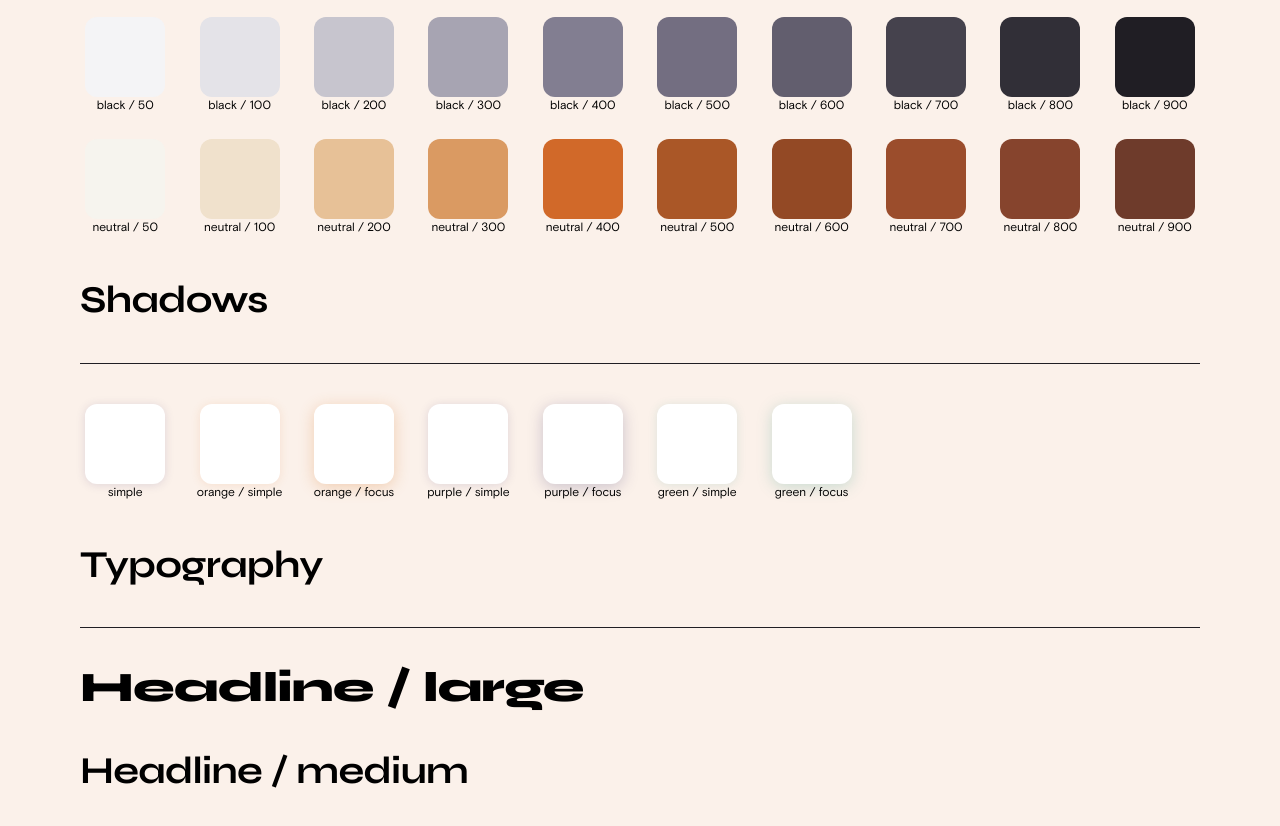
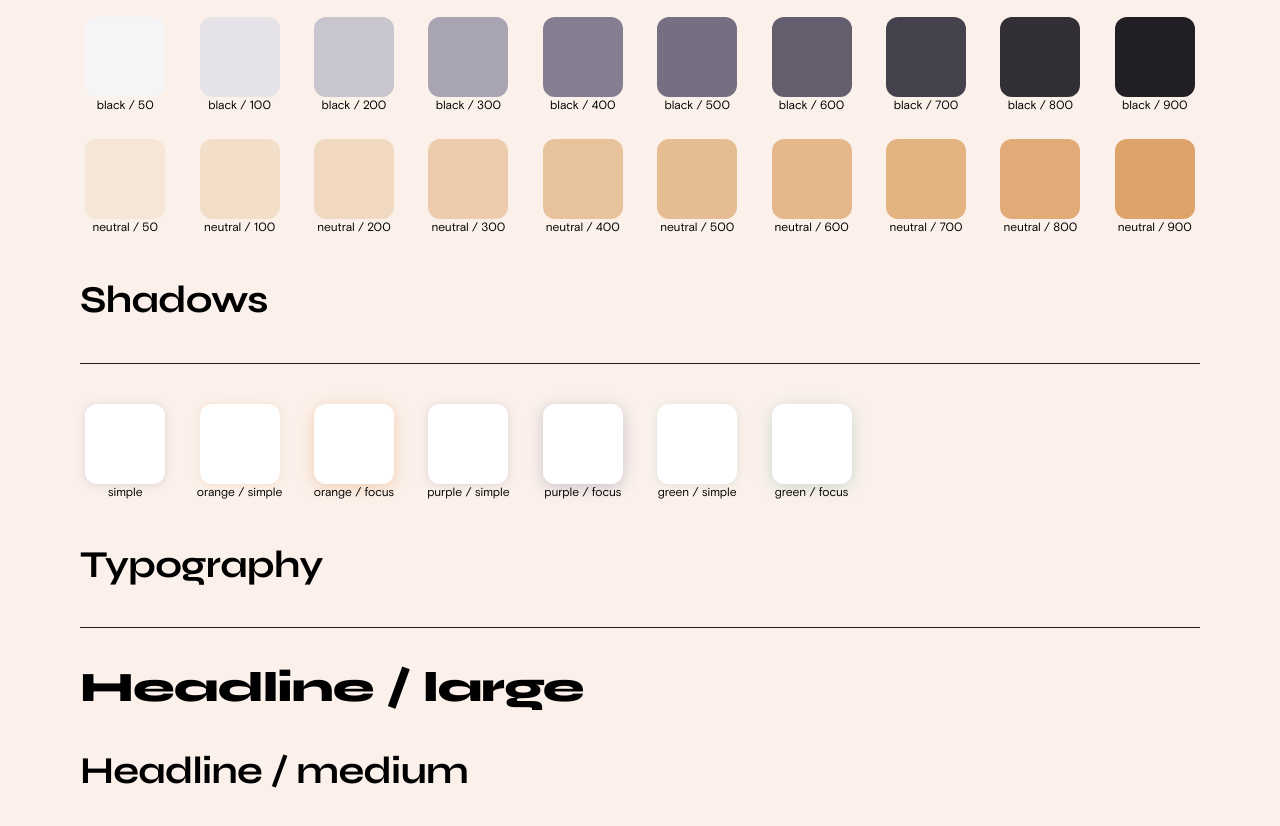
Before and after one commit to dyne/dyne.github.io, an Astro site: page /899 in a window 1280 px wide. Shown: the part 1920-2746 px from the top of the page. Built offline with nearby package versions, Linux system fonts and the light colour scheme; Astro itself is replaced by a stand-in of ours; a web font is replaced by a local one.

Commit message:
Fix colors to HSL

```diff
--- a/src/base.css
+++ b/src/base.css
@@ -55,59 +55,59 @@
 		--cards-simple-green: 0px 1px 10px 0px hsla(168, 47%, 41%, 0.15);
 		--cards-simple-orange: 0px 1px 10px 0px hsla(27, 70%, 53%, 0.15);
 		--cards-simple-purple: 0px 1px 10px 0px hsla(248, 35%, 34%, 0.15);
-    --primary-colorsgreen-circular100: rgba(218, 241, 239, 1);
-		--primary-colorsgreen-circular200: rgba(180, 228, 223, 1);
-		--primary-colorsgreen-circular300: rgba(142, 215, 207, 1);
-		--primary-colorsgreen-circular400: rgba(87, 194, 183, 1);
-		--primary-colorsgreen-circular50: rgba(237, 248, 247, 1);
-		--primary-colorsgreen-circular500: rgba(54, 150, 140, 1);
-		--primary-colorsgreen-circular600: rgba(44, 121, 113, 1);
-		--primary-colorsgreen-circular700: rgba(36, 99, 93, 1);
-		--primary-colorsgreen-circular800: rgba(26, 71, 67, 1);
-		--primary-colorsgreen-circular900: rgba(13, 38, 35, 1);
-		--primary-colorsorange-opensource10: rgba(245, 221, 204, 1);
-		--primary-colorsorange-opensource20: rgba(238, 198, 170, 1);
-		--primary-colorsorange-opensource30: rgba(230, 170, 127, 1);
-		--primary-colorsorange-opensource40: rgba(225, 151, 99, 1);
-		--primary-colorsorange-opensource5: rgba(251, 241, 234, 1);
-		--primary-colorsorange-opensource50: rgba(215, 119, 51, 1);
-		--primary-colorsorange-opensource60: rgba(193, 107, 46, 1);
-		--primary-colorsorange-opensource70: rgba(171, 90, 33, 1);
-		--primary-colorsorange-opensource80: rgba(107, 56, 21, 1);
-		--primary-colorsorange-opensource90: rgba(43, 19, 8, 1);
-		--primary-colorspurple-cybers100: rgba(218, 217, 242, 1);
-		--primary-colorspurple-cybers200: rgba(182, 179, 229, 1);
-		--primary-colorspurple-cybers300: rgba(145, 141, 216, 1);
-		--primary-colorspurple-cybers400: rgba(115, 110, 205, 1);
-		--primary-colorspurple-cybers50: rgba(236, 236, 249, 1);
-		--primary-colorspurple-cybers500: rgba(66, 62, 142, 1);
-		--primary-colorspurple-cybers600: rgba(58, 53, 156, 1);
-		--primary-colorspurple-cybers700: rgba(43, 39, 114, 1);
-		--primary-colorspurple-cybers800: rgba(33, 31, 71, 1);
-		--primary-colorspurple-cybers900: rgba(17, 15, 36, 1);
-		--variant0: hsla(0, 0%, 0%, 1);
-		--variant10: hsla(255, 8%, 13%, 1);
-		--variant20: hsla(255, 8%, 20%, 1);
-		--variant30: hsla(255, 8%, 28%, 1);
-		--variant40: hsla(255, 8%, 40%, 1);
-		--variant50: hsla(255, 8%, 47%, 1);
-		--variant60: hsla(255, 8%, 53%, 1);
-		--variant70: hsla(255, 8%, 67%, 1);
-		--variant80: hsla(255, 8%, 79%, 1);
-		--variant90: hsla(255, 8%, 90%, 1);
-		--variant95: hsla(255, 8%, 96%, 1);
-		--variant100: hsla(0, 0%, 100%, 1);
-		--neutral-50: hsl(40, 31%, 95%);
-		--neutral-100: hsl(36, 54%, 87%);
-		--neutral-200: hsl(31, 63%, 75%);
-		--neutral-300: hsl(28, 62%, 62%);
-		--neutral-400: hsl(23, 67%, 49%);
-		--neutral-500: hsl(22, 63%, 41%);
-		--neutral-600: hsl(20, 60%, 36%);
-		--neutral-700: hsl(18, 56%, 39%);
-		--neutral-800: hsl(16, 50%, 35%);
-		--neutral-900: hsl(14, 44%, 30%);
-		--neutral-950: hsl(20, 90%, 12%);
+		--primary-colorsgreen-circular50: hsla(175, 45%, 95%, 1);
+		--primary-colorsgreen-circular100: hsla(174, 47%, 90%, 1);
+		--primary-colorsgreen-circular200: hsla(174, 47%, 80%, 1);
+		--primary-colorsgreen-circular300: hsla(174, 47%, 70%, 1);
+		--primary-colorsgreen-circular400: hsla(174, 47%, 55%, 1);
+		--primary-colorsgreen-circular500: hsla(174, 47%, 40%, 1);
+		--primary-colorsgreen-circular600: hsla(174, 47%, 32%, 1);
+		--primary-colorsgreen-circular700: hsla(174, 47%, 26%, 1);
+		--primary-colorsgreen-circular800: hsla(175, 46%, 19%, 1);
+		--primary-colorsgreen-circular900: hsla(174, 47%, 10%, 1);
+		--primary-colorsorange-opensource5: hsla(25, 67%, 95%, 1);
+		--primary-colorsorange-opensource10: hsla(25, 67%, 88%, 1);
+		--primary-colorsorange-opensource20: hsla(25, 67%, 80%, 1);
+		--primary-colorsorange-opensource30: hsla(25, 67%, 70%, 1);
+		--primary-colorsorange-opensource40: hsla(25, 68%, 63%, 1);
+		--primary-colorsorange-opensource50: hsla(25, 67%, 52%, 1);
+		--primary-colorsorange-opensource60: hsla(25, 62%, 47%, 1);
+		--primary-colorsorange-opensource70: hsla(25, 67%, 40%, 1);
+		--primary-colorsorange-opensource80: hsla(25, 67%, 25%, 1);
+		--primary-colorsorange-opensource90: hsla(18, 67%, 10%, 1);
+		--primary-colorspurple-cybers50: hsla(242, 49%, 95%, 1);
+		--primary-colorspurple-cybers100: hsla(244, 49%, 90%, 1);
+		--primary-colorspurple-cybers200: hsla(243, 49%, 80%, 1);
+		--primary-colorspurple-cybers300: hsla(243, 49%, 70%, 1);
+		--primary-colorspurple-cybers400: hsla(243, 49%, 62%, 1);
+		--primary-colorspurple-cybers500: hsla(243, 39%, 40%, 1);
+		--primary-colorspurple-cybers600: hsla(243, 49%, 41%, 1);
+		--primary-colorspurple-cybers700: hsla(243, 49%, 30%, 1);
+		--primary-colorspurple-cybers800: hsla(243, 39%, 20%, 1);
+		--primary-colorspurple-cybers900: hsla(243, 39%, 10%, 1);
+		--variant0: hsla(263, 8%, 3%, 1);
+		--variant10: hsla(263, 8%, 13%, 1);
+		--variant20: hsla(263, 8%, 20%, 1);
+		--variant30: hsla(263, 8%, 28%, 1);
+		--variant40: hsla(263, 8%, 40%, 1);
+		--variant50: hsla(263, 8%, 47%, 1);
+		--variant60: hsla(263, 8%, 53%, 1);
+		--variant70: hsla(263, 8%, 67%, 1);
+		--variant80: hsla(263, 8%, 79%, 1);
+		--variant90: hsla(263, 8%, 90%, 1);
+		--variant95: hsla(263, 8%, 96%, 1);
+		--variant100: hsla(263, 8%, 100%, 1);
+		--neutral-50: hsl(30, 63%, 90%);
+		--neutral-100: hsl(30, 63%, 87%);
+		--neutral-200: hsl(30, 63%, 85%);
+		--neutral-300: hsl(30, 63%, 80%);
+		--neutral-400: hsl(30, 63%, 76%);
+		--neutral-500: hsl(30, 63%, 74%);
+		--neutral-600: hsl(30, 63%, 72%);
+		--neutral-700: hsl(30, 63%, 70%);
+		--neutral-800: hsl(30, 63%, 67%);
+		--neutral-900: hsl(30, 63%, 64%);
+		--neutral-950: hsl(30, 63%, 60%);
 		--simple: 0px 1px 10px 0px hsla(248, 35%, 34%, 0.15);
 	}
 }
--- a/src/components/atoms/NewButton.astro
+++ b/src/components/atoms/NewButton.astro
@@ -32,13 +32,13 @@ const { color = 'orange', size = 'medium', outline = false, icon, href, class: c
 		{
 			'bg-neutral-300 text-black hover:bg-neutral-400 active:bg-neutral-500 focus:outline-none focus:ring focus:ring-neutral-700':
 				color === 'neutral' && !outline,
-			'border-2 border-neutral-300 text-black hover:bg-neutral-50 active:bg-neutral-100 focus:border-transparent focus:outline-none focus:ring focus:ring-neutral-700':
+			'border-2 border-neutral-700 text-black hover:bg-neutral-50 active:bg-neutral-100 focus:border-transparent focus:outline-none focus:ring focus:ring-neutral-700':
 				color === 'neutral' && outline,
 		},
 		{
-			'bg-[#100D09] text-white hover:bg-black-800 active:bg-black-700 focus:outline-none focus:ring focus:ring-black':
+			'bg-black-700 text-white hover:bg-black-800 active:bg-black-700 focus:outline-none focus:ring focus:ring-black-700':
 				color === 'black' && !outline,
-			'border-2 border-black-800 text-black hover:bg-black-50 active:bg-black-100 focus:border-transparent focus:outline-none focus:ring focus:ring-black':
+			'border-2 border-black-800 text-black hover:bg-black-50 active:bg-black-100 focus:border-transparent focus:outline-none focus:ring focus:ring-black-700':
 				color === 'black' && outline,
 		},
 		{
--- a/src/pages/899.astro
+++ b/src/pages/899.astro
@@ -10,7 +10,7 @@ const hues = ['50', '100', '200', '300', '400', '500', '600', '700', '800', '900
 ---
 
 <BaseLayout>
-	<div class="p-20 space-y-10">
+	<div class="p-2 md:p-20 space-y-10">
 		<Heading size="large">
 			<a href="https://www.servizitelevideo.rai.it/televideo/pub/pagina.jsp?p=899">Pagina 899</a> del televideo
 		</Heading>
@@ -19,7 +19,7 @@ const hues = ['50', '100', '200', '300', '400', '500', '600', '700', '800', '900
 		</div>
 		<Heading>Buttons</Heading>
 		<hr />
-		<div class="grid grid-cols-3 gap-2">
+		<div class="grid md:grid-cols-3 gap-2">
 			{
 				colors.map((c) => {
 					return sizes.map((s) => {
@@ -42,7 +42,7 @@ const hues = ['50', '100', '200', '300', '400', '500', '600', '700', '800', '900
 		</div>
 		<Heading>Colors</Heading>
 		<hr />
-		<div class="grid grid-cols-10 gap-6 mb-10">
+		<div class="grid grid-cols-4 md:grid-cols-10 gap-6 mb-10">
 			{
 				colors.map((c) => {
 					return hues.map((h) => {
@@ -60,7 +60,7 @@ const hues = ['50', '100', '200', '300', '400', '500', '600', '700', '800', '900
 		</div>
 		<Heading>Shadows</Heading>
 		<hr />
-		<div class="grid grid-cols-10 gap-6 mb-10">
+		<div class="grid grid-cols-4 md:grid-cols-10 gap-6 mb-10">
 			<div class="flex flex-col items-center">
 				<div class="w-[80px] h-[80px] bg-white rounded-[12px] shadow-simple"></div>
 				<span class="text-[12px]">simple</span>
```
Also changed, not shown: pnpm-lock.yaml, 1 other file.
